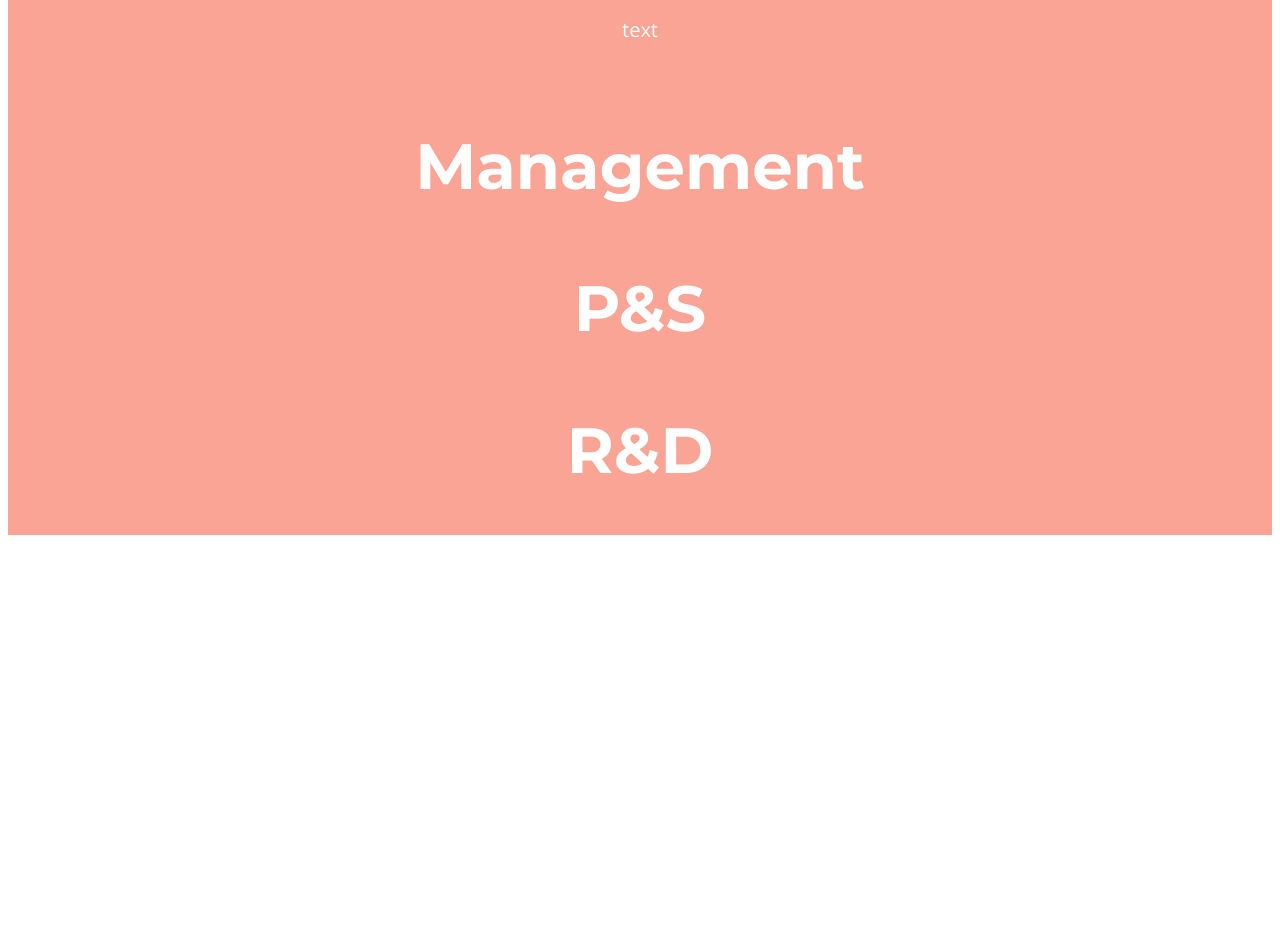
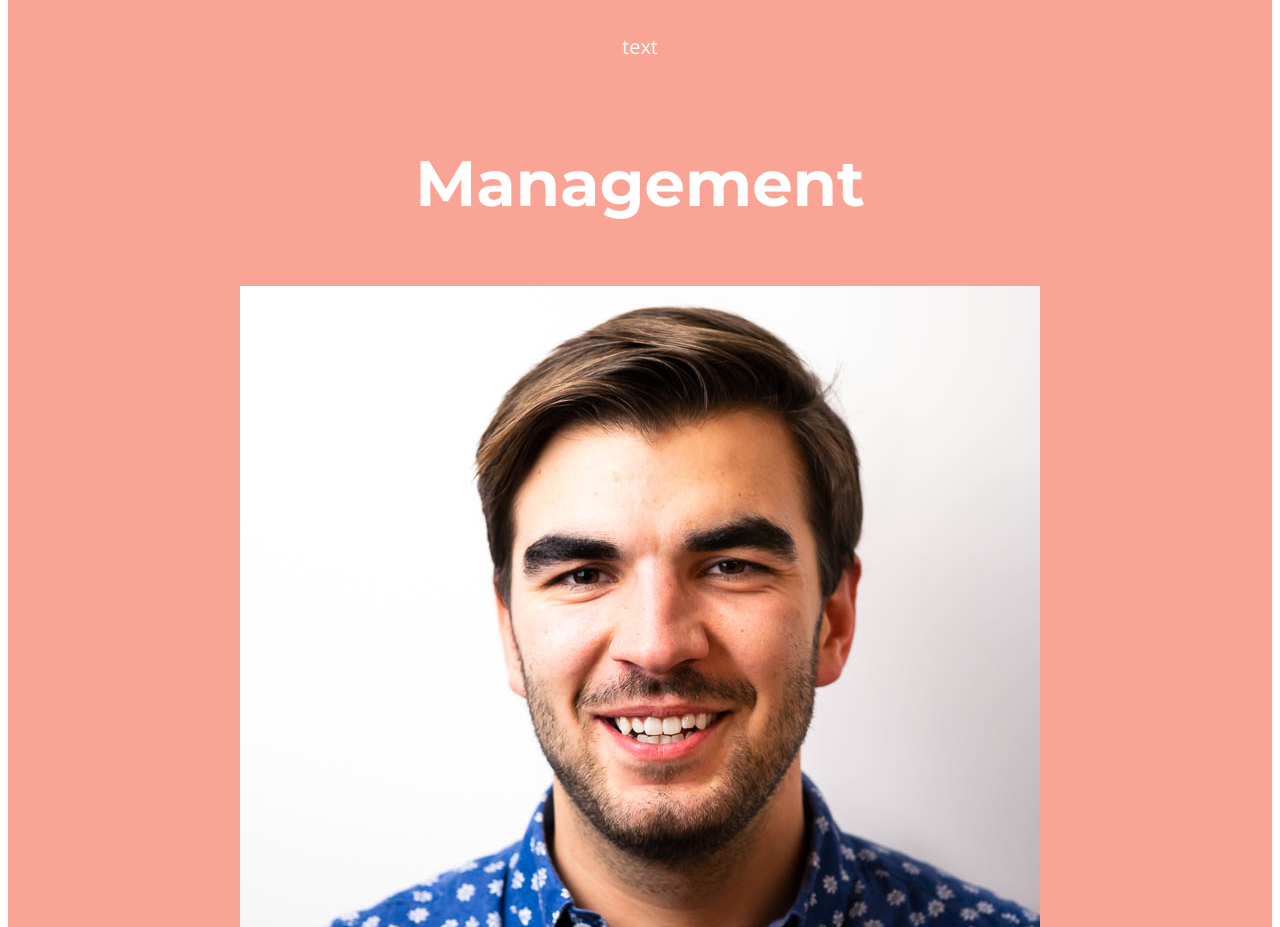
Before and after one commit to pumpumba/pumpumba, a React app: page / in a window 1280 px wide. Shown: the part 1873-2800 px from the top of the page. Before the commit the page ends 2426 px from the top, so only its background shows below. Built offline with nearby package versions, Linux system fonts and the light colour scheme.

Commit message:
Adding map for images

```diff
--- a/src/components/CompanyInfoWrapper.js
+++ b/src/components/CompanyInfoWrapper.js
@@ -1,14 +1,26 @@
 import React from "react"
 import CompanySectionWrapper from './CompanySectionWrapper'
+import EmployeeImage from "./EmployeeImage";
 
-const CompanyInfoWrapper = (props) => {
+class CompanyInfoWrapper extends React.Component {
+
+    render() {
+
+        let names = ['Jonas Olaussen', 'Elliot Magnusson', 'Isak Jansson']
+        const EmployeeImages = names.map(name => {
+            return <EmployeeImage name={name} image={require(`../../images/JonasOlaussen.jpg`)}/>
+        })
+
         return (
             <section id='company-info-wrapper'>
-        <CompanySectionWrapper title={'Management'} />
+                <CompanySectionWrapper title={'Management'}>
+                    {EmployeeImages}
+                </CompanySectionWrapper>
                 <CompanySectionWrapper title={'P&S'} />
                 <CompanySectionWrapper title={'R&D'} />
             </section>
         )
+    }
 };
 
 export default CompanyInfoWrapper
--- a/src/components/CompanySectionWrapper.js
+++ b/src/components/CompanySectionWrapper.js
@@ -1,12 +1,14 @@
 import React from "react"
 
-const CompanySectionWrapper = (props) => {
-  return (
-    <section id='company-info-wrapper'>
-        <h3>{props.title}</h3>
-
-    </section>
-  )
-};
+class CompanySectionWrapper extends React.Component {
+  render() {
+    return (
+      <section id='company-info-wrapper'>
+        <h3>{this.props.title}</h3>
+        {this.props.children}
+      </section>
+    )
+  }
+}
 
 export default CompanySectionWrapper
--- /dev/null
+++ b/src/components/EmployeeImage.js
@@ -0,0 +1,14 @@
+import React from "react"
+
+const EmployeeImage = (props) => {
+  return (
+    <div className='employee-image-wrapper'>
+        <div className='employee-details'>
+            <img src={props.image} />
+            <h4>{props.name}</h4>
+        </div>
+    </div>
+  )
+};
+
+export default EmployeeImage
--- a/src/components/PageSection.js
+++ b/src/components/PageSection.js
@@ -1,7 +1,6 @@
 import React from "react"
 
 class PageSection extends React.Component {
-
     render() {
         return (
             <section id={this.props.title} className='page-section'>
--- a/src/styles/PageSection.scss
+++ b/src/styles/PageSection.scss
@@ -3,7 +3,7 @@
 .page-section{
     display: flex;
     flex-direction: column;
-    height: 100vh;
+    min-height: 100vh;
     justify-content: center;
     text-align: center;
 
```
Also changed, not shown: images/JonasOlaussen.jpg (added), 5 other files. Lines whose indentation alone changed are shown as unchanged.
